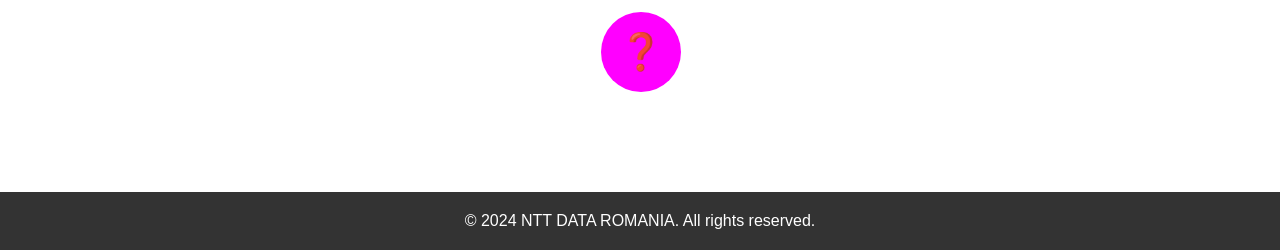
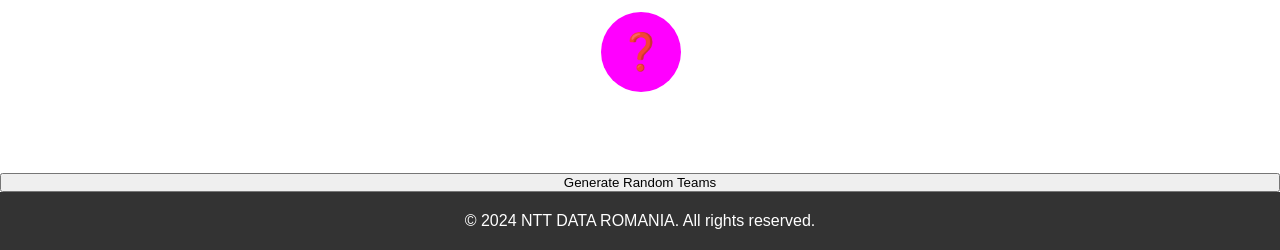
Before and after one commit to rsuciunttdata/cine-prezinta, a plain HTML site: page index.html in a window 1280 px wide. Shown: the part 550-800 px from the top of the page. Drawn offline with Linux system fonts and the light colour scheme.

Commit message:
Random team generator (#3)
* Update index.html

Added button and container to generate random teams

* Update index.html

Add method to generate random teams

---------

Co-authored-by: rsuciunttdata <rares.suciu@emeal.nttdata.com>

```diff
--- a/index.html
+++ b/index.html
@@ -270,6 +270,9 @@
         </main>
     </div>
 
+	<button id="generateTeamsButton" onclick="generateTeams()">Generate Random Teams</button>
+<div id="teamsContainer"></div>
+
     <footer class="footer">
         <p>&copy; 2024 NTT DATA ROMANIA. All rights reserved.</p>
     </footer>
@@ -518,7 +521,34 @@ document.getElementById('present-student-button').addEventListener('click', () =
 });
 
 
+let teamsGenerated = false;
 
+function generateTeams() {
+  if (teamsGenerated) return;
+
+  // Shuffle students
+  const shuffledStudents = students.sort(() => 0.5 - Math.random());
+
+  // Create 4 teams, one with 5 members
+  const teams = [
+    shuffledStudents.slice(0, 4),
+    shuffledStudents.slice(4, 8),
+    shuffledStudents.slice(8, 12),
+    shuffledStudents.slice(12, 17)
+  ];
+
+  // Display the teams in the div
+  const teamsContainer = document.getElementById('teamsContainer');
+  teams.forEach((team, index) => {
+    const teamDiv = document.createElement('div');
+    teamDiv.innerHTML = `<h3>Team ${index + 1}</h3><ul>${team.map(student => `<li>${student.name}</li>`).join('')}</ul>`;
+    teamsContainer.appendChild(teamDiv);
+  });
+
+  // Disable the button after generating teams
+  document.getElementById('generateTeamsButton').disabled = true;
+  teamsGenerated = true;
+}
     </script>
 </body>
 </html>
```
